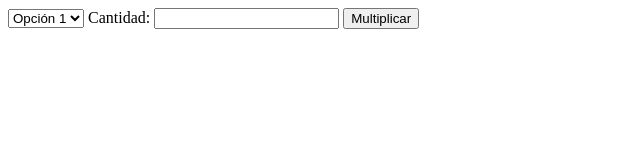
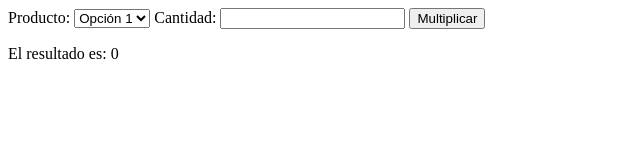
Before and after one commit to yorth21/botones, a plain HTML site: page transaccion.html in a window 1280 px wide. Both pictures are taken after a click on the button "Multiplicar". Shown: the whole page, without its empty margins (0-640 px from the left). Drawn offline with Linux system fonts and the light colour scheme.

Commit message:
Create transaccion.html

```diff
--- a/transaccion.html
+++ b/transaccion.html
@@ -6,7 +6,7 @@
     <meta name="viewport" content="width=device-width, initial-scale=1.0">
     <title>Document</title>
 </head>
-<body>
+<label for="producto">Producto:</label>
 <select id="lista">
     <option value="10" data-cantidad="1">Opción 1</option>
     <option value="20" data-cantidad="1">Opción 2</option>
@@ -17,6 +17,7 @@
 <input type="number" id="cantidad">
 
 <button onclick="multiplicar()">Multiplicar</button>
+<p>El resultado es: <span id="resultado"></span></p>
 
 <script>
     function multiplicar() {
@@ -38,7 +39,8 @@
       var resultado = valorTotal * cantidad;
 
       // Muestra el resultado en la página
-      alert("El resultado es: " + resultado);
+      //alert("El resultado es: " + resultado);
+      document.getElementById("resultado").innerHTML = resultado;
     }
     </script>
 </body>
```
